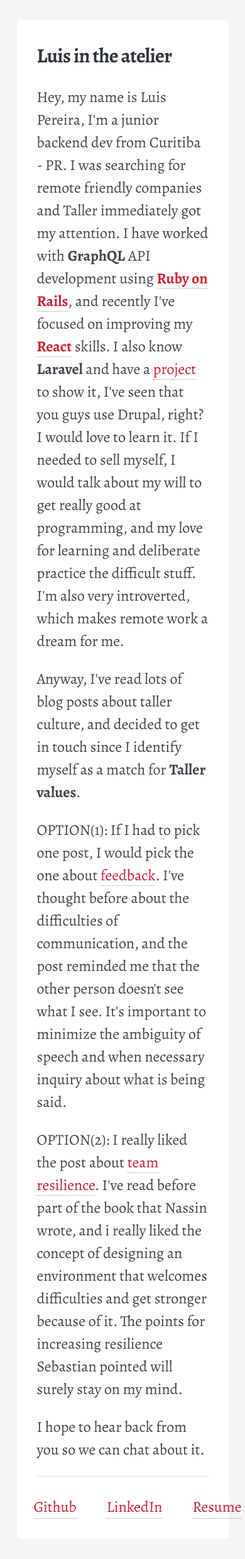
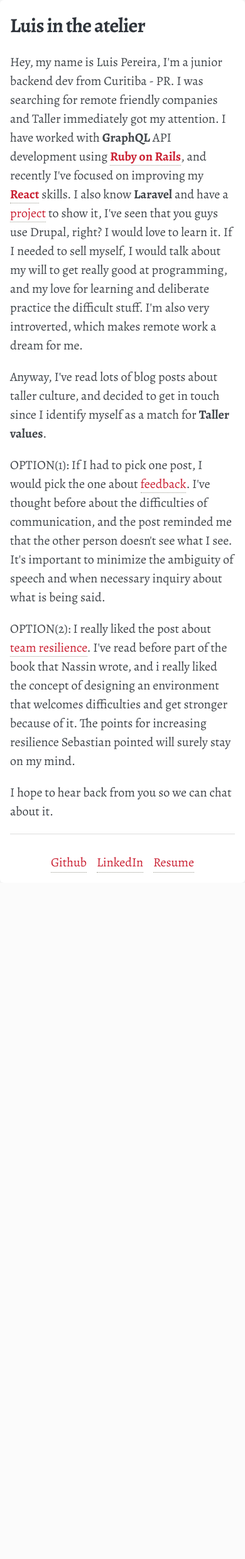
Before and after one commit to luisphelipe/luisphelipe.github.io, a PHP site: page /taller/index.html in a window 390 px wide. Shown: the whole page at 63% size. After the commit the page ends 1386 px from the top, so only its background shows below. Run offline with PHP 8.4, Linux system fonts and the light colour scheme.

Commit message:
Add responsive styling for taller cover letter

```diff
--- a/taller/style.css
+++ b/taller/style.css
@@ -65,5 +65,22 @@ footer {
 }
 
 footer>a {
-  margin-left: 3rem;
+  margin: 0 1.5rem;
 }
+
+@media (max-width: 720px) {
+  body {
+    font-size: 20px;
+    line-height: 1.5;
+  }
+
+  main {
+    margin: 0;
+    padding: 1rem;
+    width: 100%;
+  }
+
+  footer>a {
+    margin: 0 .5rem;
+  }
+}
```
